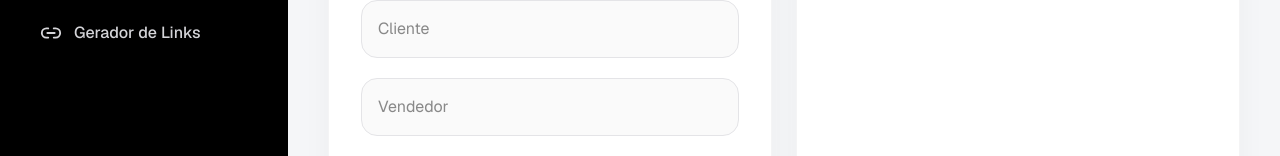
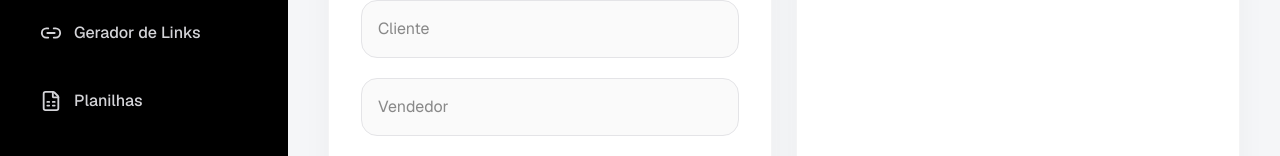
Before and after one commit to danielabredv/dona-marmita-dashboard, a Next.js app: page / in a window 1280 px wide. Shown: the part 475-631 px from the top of the page. Built offline with nearby package versions, Linux system fonts and the light colour scheme.

Commit message:
Update Sidebar.tsx

```diff
--- a/components/ui/Sidebar.tsx
+++ b/components/ui/Sidebar.tsx
@@ -2,6 +2,7 @@
 
 import Link from "next/link"
 import { usePathname, useRouter } from "next/navigation"
+import { FileSpreadsheet } from "lucide-react"
 
 import {
   LayoutDashboard,
@@ -64,6 +65,12 @@ export default function Sidebar() {
       rota: "/gerador-links",
       icon: Link2
 
+    },
+
+    {
+      nome: "Planilhas",
+      rota: "/planilhas",
+      icon: FileSpreadsheet
     }
   ]
 
```
